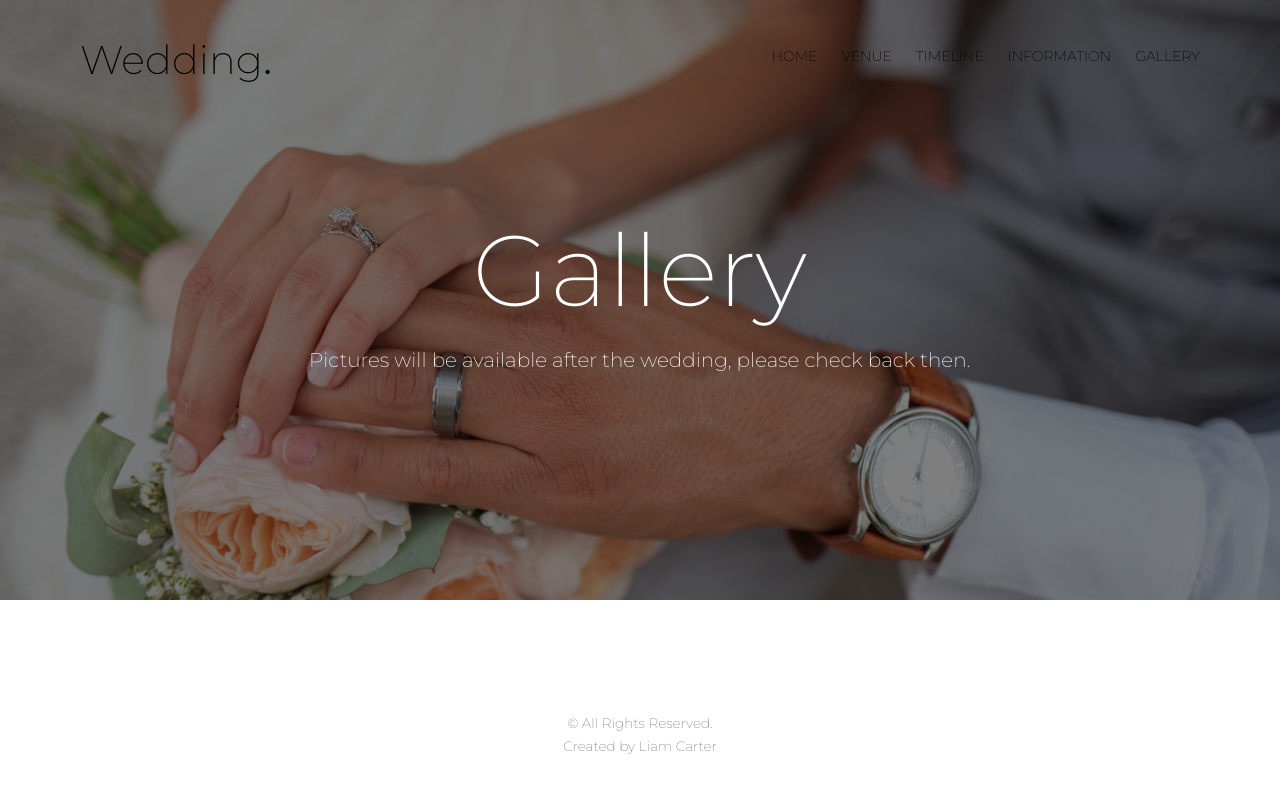
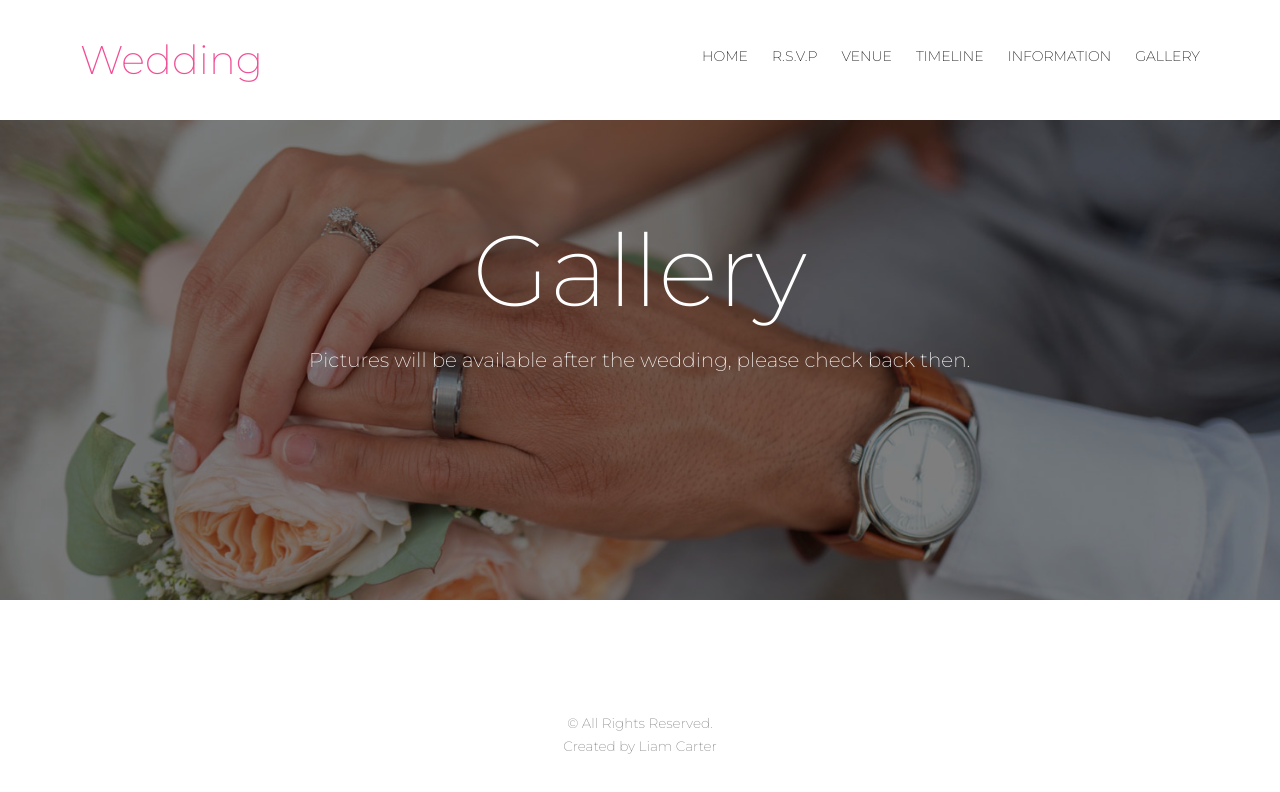
Before and after one commit to SmoochieFrizzles/SmoochieFrizzles.github.io, a plain HTML site: page gallery.html in a window 1280 px wide. Drawn offline with Linux system fonts and the light colour scheme; files whose address does not match are found by name.

Commit message:
Updated Gallery Navbar
updated the gallery page navbar to match the index page

```diff
--- a/gallery.html
+++ b/gallery.html
@@ -46,23 +46,23 @@
 	<div class="fh5co-loader"></div>
 
 	<div id="page">
-	<nav class="fh5co-nav" role="navigation">
+		<nav class="fh5co-nav navbar-fixed-top navbar-custom-white" role="navigation">
 			<div class="container">
 				<div class="row">
 					<div class="col-xs-2">
-					<div id="fh5co-logo"><a href="index.html">Wedding<strong>.</strong></a></div>
+						<div id="fh5co-logo"><a style="color: #F14E95;" href="index.html">Wedding</a></div>
 					</div>
 					<div class="col-xs-10 text-right menu-1">
 						<ul>
-						<li class="active"><a href="index.html">Home</a></li>
+							<li><a href="index.html">Home</a></li>
+							<li><a href="index.html#RSVP">R.S.V.P</a></li>
 							<li><a href="index.html#venue">Venue</a></li>
 							<li><a href="index.html#timeline">Timeline</a></li>
 							<li><a href="index.html#important-information">Information</a></li>
-						<li><a href="gallery.html">Gallery</a></li>
+							<li><a href="index.htmlgallery.html">Gallery</a></li>
 						</ul>
 					</div>
 				</div>
-
 			</div>
 		</nav>
 
```
Also changed, not shown: index.html (+0 -1 lines). Lines whose indentation alone changed are shown as unchanged.
